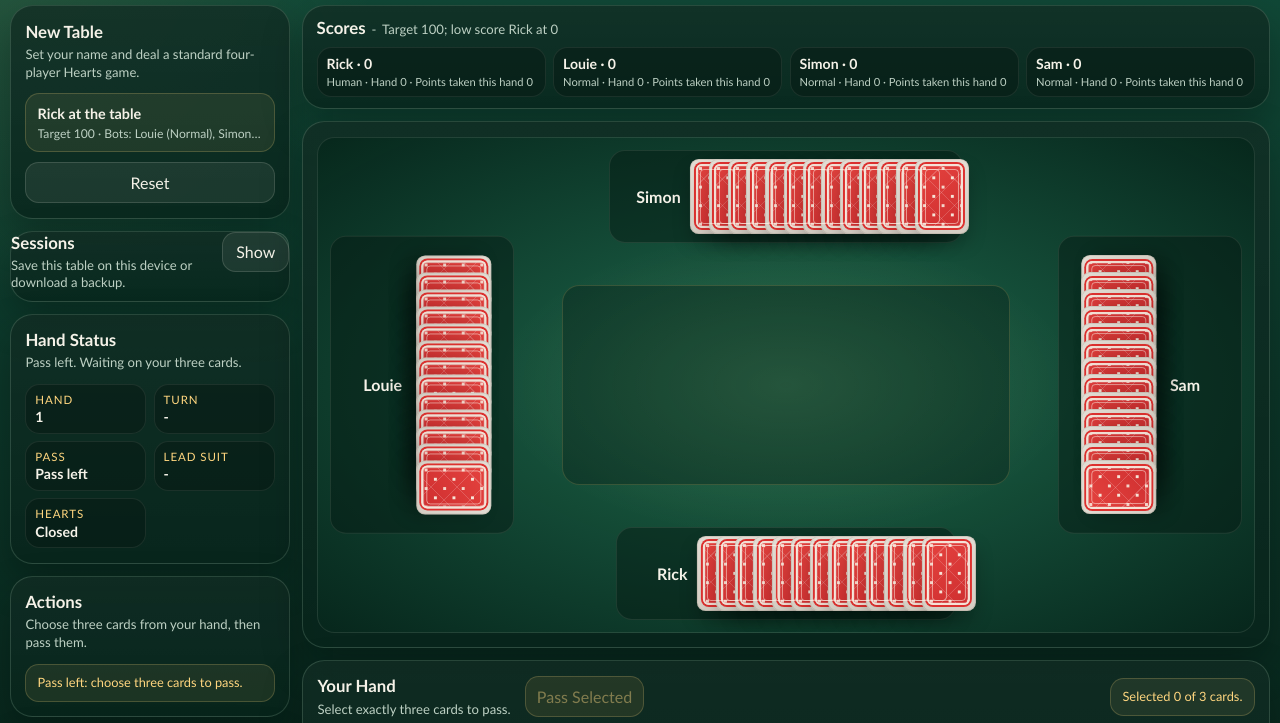
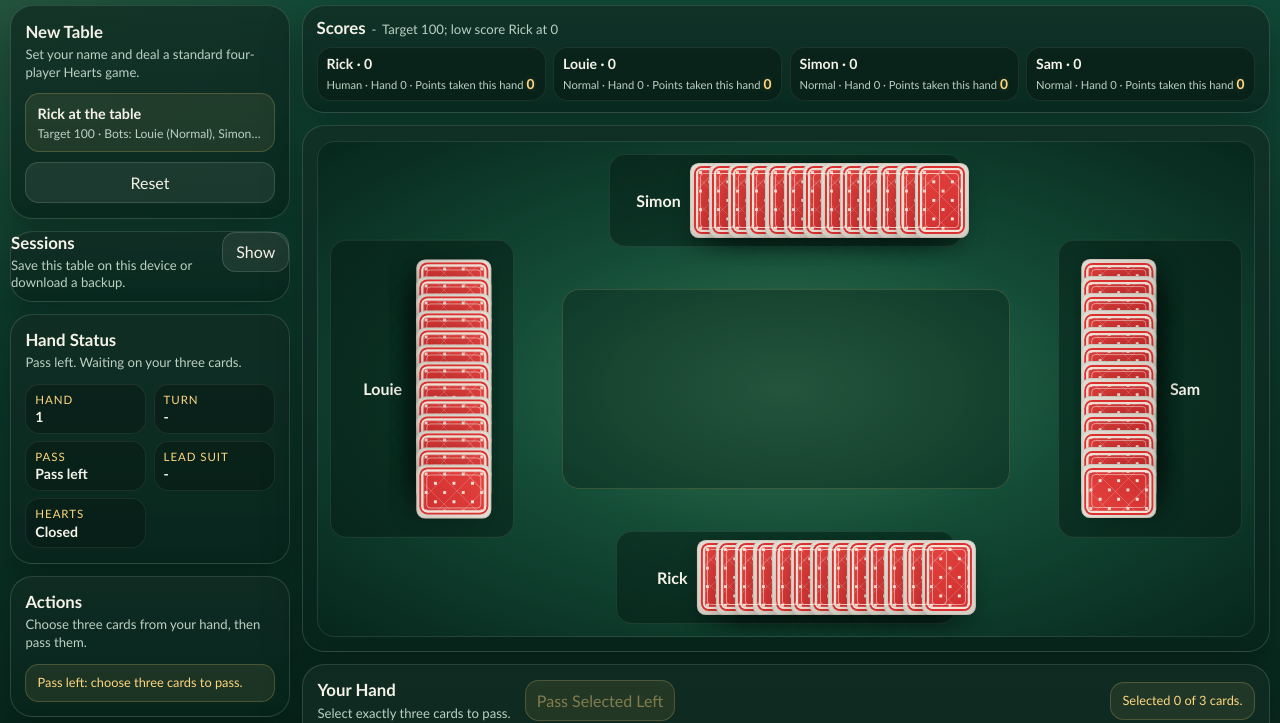
Before and after one commit to rixt3r862/Dashboard, a website: page Hearts/index.html in a window 1280 px wide. Both pictures are taken after a click on the button "Start Game". Shown: the part 77-800 px from the top of the page. Drawn offline with Linux system fonts and the light colour scheme.

Commit message:
Polish Hearts turn controls and score cues

```diff
--- a/Hearts/hearts.css
+++ b/Hearts/hearts.css
@@ -442,6 +442,13 @@ button {
   text-overflow: ellipsis;
   white-space: nowrap;
   font-size: 0.7rem;
+}
+
+.score-taken-points {
+  color: var(--accent-strong);
+  font-size: 0.86rem;
+  font-weight: 900;
+  text-shadow: 0 0 0.45rem rgba(255, 214, 127, 0.24);
 }
 
 .pass-controls {
--- a/Hearts/hearts.js
+++ b/Hearts/hearts.js
@@ -422,6 +422,15 @@ function passLabel(direction = currentPassDirection()) {
   }[direction];
 }
 
+function passButtonLabel(direction = currentPassDirection()) {
+  return {
+    left: "Pass Selected Left",
+    right: "Pass Selected Right",
+    across: "Pass Selected Across",
+    hold: "Hold",
+  }[direction];
+}
+
 function suitLabel(suit) {
   return {
     clubs: "Clubs",
@@ -530,9 +539,18 @@ function handleHandClick(event) {
     togglePassSelection(cardId);
     return;
   }
-  if (state.stage === "playing" && state.currentPlayerIndex === 0 && !state.busy) {
+  if (canHumanPlayNow()) {
     playHumanCard(cardId);
   }
+}
+
+function canHumanPlayNow() {
+  return (
+    state.stage === "playing" &&
+    state.currentPlayerIndex === 0 &&
+    !state.busy &&
+    state.playingToTableIds.length === 0
+  );
 }
 
 function togglePassSelection(cardId) {
@@ -1363,7 +1381,11 @@ function renderScoreBoard() {
   els.scoreBoard.innerHTML = state.players.map((player, index) => `
     <div class="score-card ${index === state.currentPlayerIndex && state.stage === "playing" ? "current" : ""} ${player.id === state.winnerId ? "winner" : ""} ${player.id === state.moonBurstPlayerId ? "moon-flash" : ""}">
       <strong>${escapeHtml(player.name)} · ${player.score}</strong>
-      <span class="score-meta">${escapeHtml(player.bot ? difficultyLabel(player.difficulty) : "Human")} · Hand ${player.handPoints} · Points taken this hand ${trickPointValue(player.taken)}</span>
+      <span class="score-meta">
+        ${escapeHtml(player.bot ? difficultyLabel(player.difficulty) : "Human")}
+        · Hand ${player.handPoints}
+        · Points taken this hand <b class="score-taken-points">${trickPointValue(player.taken)}</b>
+      </span>
     </div>
   `).join("");
   const winner = state.players.find((player) => player.id === state.winnerId);
@@ -1456,12 +1478,12 @@ function renderHumanHand() {
   const legal = new Set(legalCards(human).map((card) => card.id));
   els.handSummary.textContent = state.stage === "passing"
     ? "Select exactly three cards to pass."
-    : `${human.hand.length} cards in hand. ${state.stage === "playing" && state.currentPlayerIndex === 0 ? "Your turn." : ""}`;
+    : `${human.hand.length} cards in hand. ${canHumanPlayNow() ? "Your turn." : ""}`;
   els.humanHand.innerHTML = human.hand.map((card, index) => {
     const selected = state.selectedPassIds.includes(card.id);
     const passingOut = state.passingOutIds.includes(card.id);
     const passingIn = state.passingInIds.includes(card.id);
-    const isHumanTurn = state.stage === "playing" && state.currentPlayerIndex === 0;
+    const isHumanTurn = canHumanPlayNow();
     const playable = isHumanTurn && legal.has(card.id);
     const illegal = isHumanTurn && !legal.has(card.id);
     const passedIn = state.passedToHumanIds.includes(card.id);
@@ -1477,9 +1499,18 @@ function renderHumanHand() {
 }
 
 function renderActions() {
-  els.passControls.hidden = state.stage !== "passing" && state.stage !== "passing-out";
-  els.confirmPassBtn.disabled = state.stage !== "passing" || state.selectedPassIds.length !== 3;
-  els.passSelectionText.textContent = `Selected ${state.selectedPassIds.length} of 3 cards.`;
+  const passDirection = currentPassDirection();
+  const showHoldControl = (
+    state.gameStarted &&
+    passDirection === "hold" &&
+    !["setup", "hand-end", "game-end"].includes(state.stage)
+  );
+  els.passControls.hidden = !showHoldControl && state.stage !== "passing" && state.stage !== "passing-out";
+  els.confirmPassBtn.textContent = passButtonLabel(passDirection);
+  els.confirmPassBtn.disabled = passDirection === "hold" || state.stage !== "passing" || state.selectedPassIds.length !== 3;
+  els.passSelectionText.textContent = passDirection === "hold"
+    ? "No passing this hand."
+    : `Selected ${state.selectedPassIds.length} of 3 cards.`;
   const tramCandidate = findTramCandidate();
   els.tramBtn.hidden = Boolean(state.tramClaimTimer) || !tramCandidate || tramCandidate.bot;
   els.tramBtn.textContent = tramCandidate ? `TRAM: ${tramCandidate.name}` : "TRAM";
@@ -1493,7 +1524,7 @@ function renderActions() {
   } else if (state.tramClaimTimer && state.tramPlayerId) {
     const claimant = state.players.find((player) => player.id === state.tramPlayerId);
     els.actionHint.textContent = `${claimant?.name || "A player"} is claiming the rest.`;
-  } else if (state.stage === "playing" && state.currentPlayerIndex === 0) {
+  } else if (canHumanPlayNow()) {
     els.actionHint.textContent = "Play one highlighted legal card.";
   } else if (tramCandidate?.bot) {
     els.actionHint.textContent = `${tramCandidate.name} is claiming the rest.`;
```
